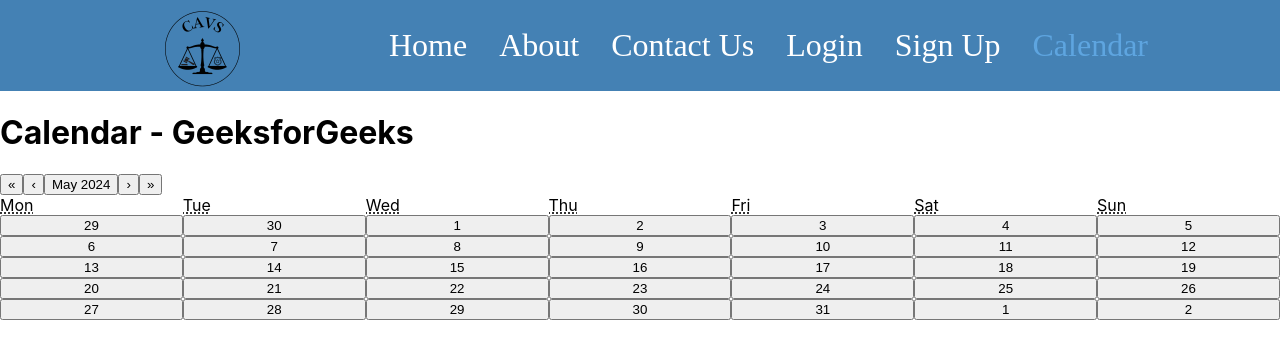
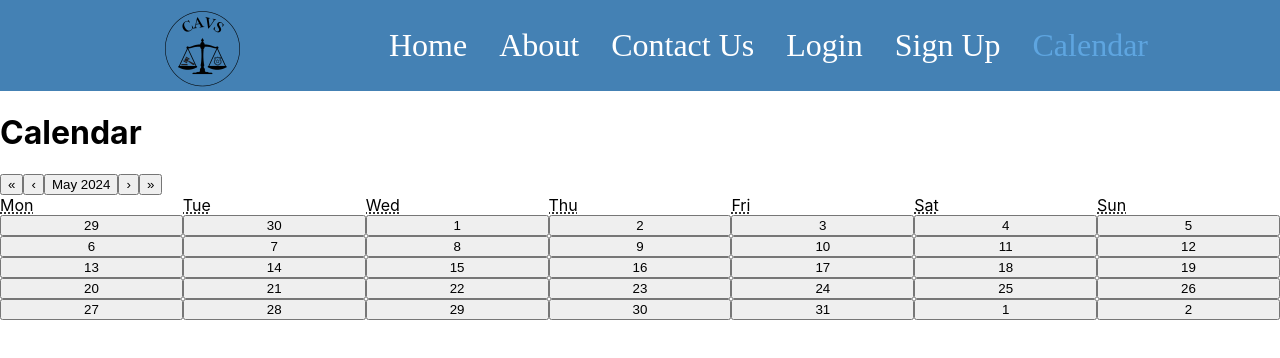
Before and after one commit to LadyDragoneye/CAVS, a React (Create React App) app in the folder frontend/: page /cal in a window 1280 px wide. Shown: the top 358 px of the page. Built offline with nearby package versions, Linux system fonts and the light colour scheme.

Commit message:
minor text change

```diff
--- a/frontend/src/pages/calendar/Cal.js
+++ b/frontend/src/pages/calendar/Cal.js
@@ -10,7 +10,7 @@ export default function CalendarGfg() {
 
     return (
         <div>
-            <h1>Calendar - GeeksforGeeks</h1>
+            <h1>Calendar</h1>
             <Calendar
                 onChange={onChange}
                 value={value}
```
